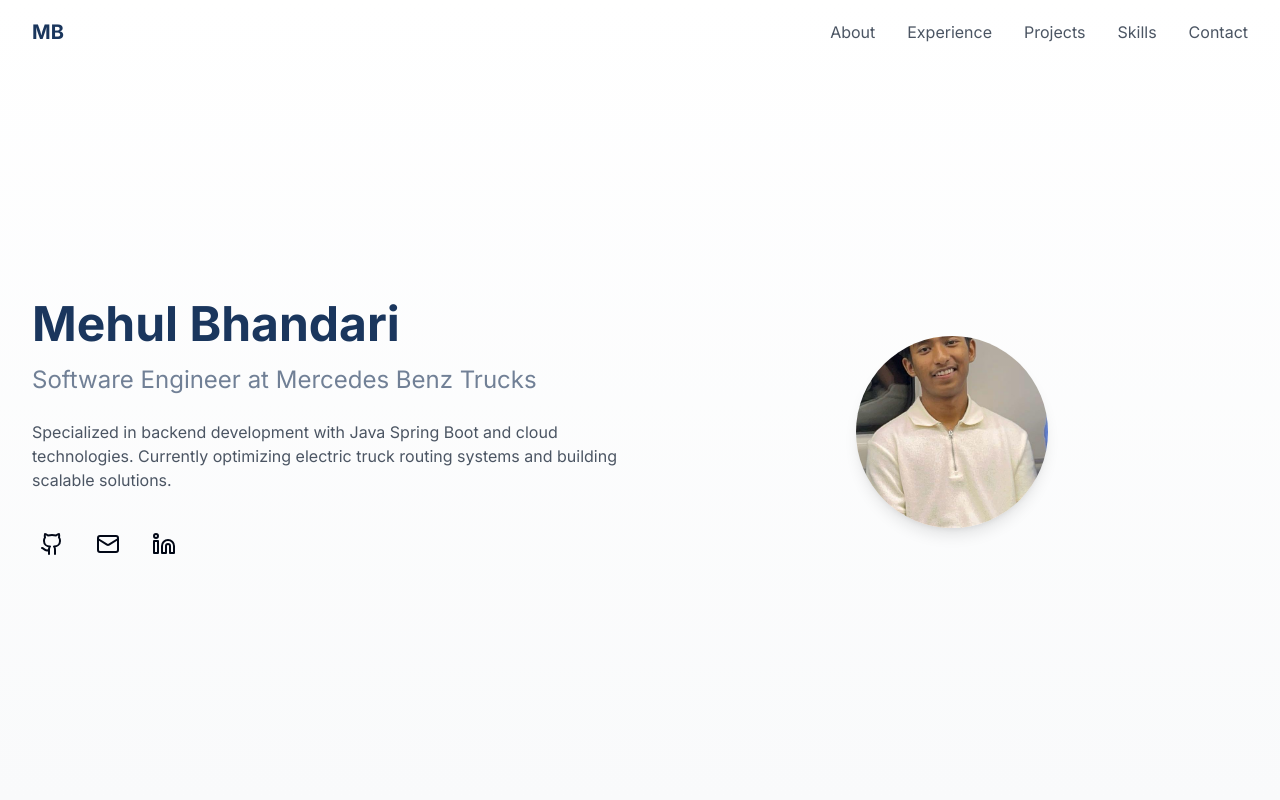
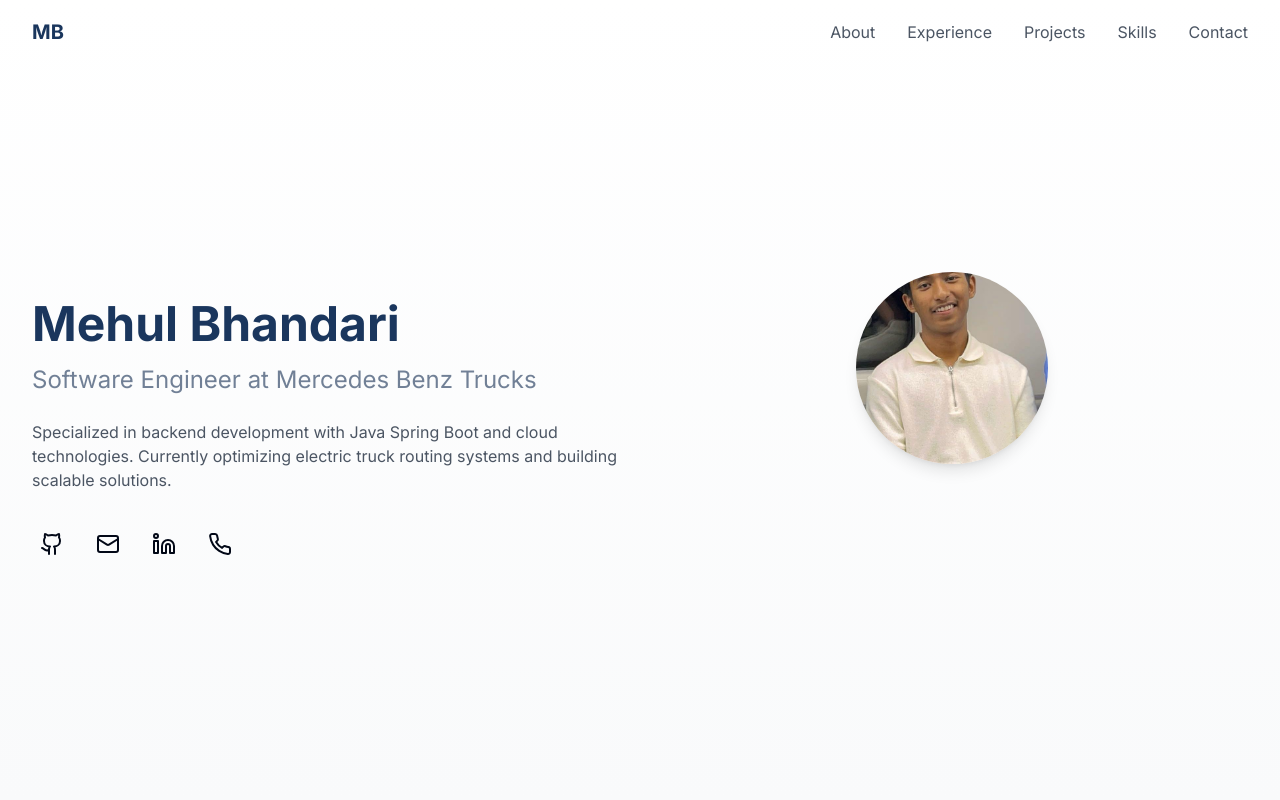
Before and after one commit to Mehul10/resume-to-resume-wow, a React (Vite) app: page / in a window 1280 px wide. Shown: the top 800 px of the page. Built offline with nearby package versions, Linux system fonts and the light colour scheme.

Commit message:
Fix: Adjust Hero component
- Lower image to show face.
- Update LinkedIn link.
- Add contact number.

```diff
--- a/src/components/Hero.tsx
+++ b/src/components/Hero.tsx
@@ -1,5 +1,5 @@
 
-import { Github, Linkedin, Mail } from 'lucide-react';
+import { Github, Linkedin, Mail, Phone } from 'lucide-react';
 
 const Hero = () => {
   return (
@@ -25,17 +25,21 @@ const Hero = () => {
                  className="p-2 rounded-full hover:bg-gray-100 transition-colors">
                 <Mail className="w-6 h-6" />
               </a>
-              <a href="https://linkedin.com/in/your-profile" target="_blank" rel="noopener noreferrer"
+              <a href="https://www.linkedin.com/in/mehhul/" target="_blank" rel="noopener noreferrer"
                  className="p-2 rounded-full hover:bg-gray-100 transition-colors">
                 <Linkedin className="w-6 h-6" />
               </a>
+              <a href="tel:+919910513568"
+                 className="p-2 rounded-full hover:bg-gray-100 transition-colors">
+                <Phone className="w-6 h-6" />
+              </a>
             </div>
           </div>
-          <div className="order-1 md:order-2 flex justify-center">
+          <div className="order-1 md:order-2 flex justify-center md:mb-16">
             <img
               src="/lovable-uploads/9f30336a-c68d-4316-8062-292b9259a508.png"
               alt="Mehul Bhandari"
-              className="rounded-full w-48 h-48 object-cover shadow-lg animate-fade-in"
+              className="rounded-full w-48 h-48 object-cover shadow-lg animate-fade-in md:mb-16"
             />
           </div>
         </div>
```
